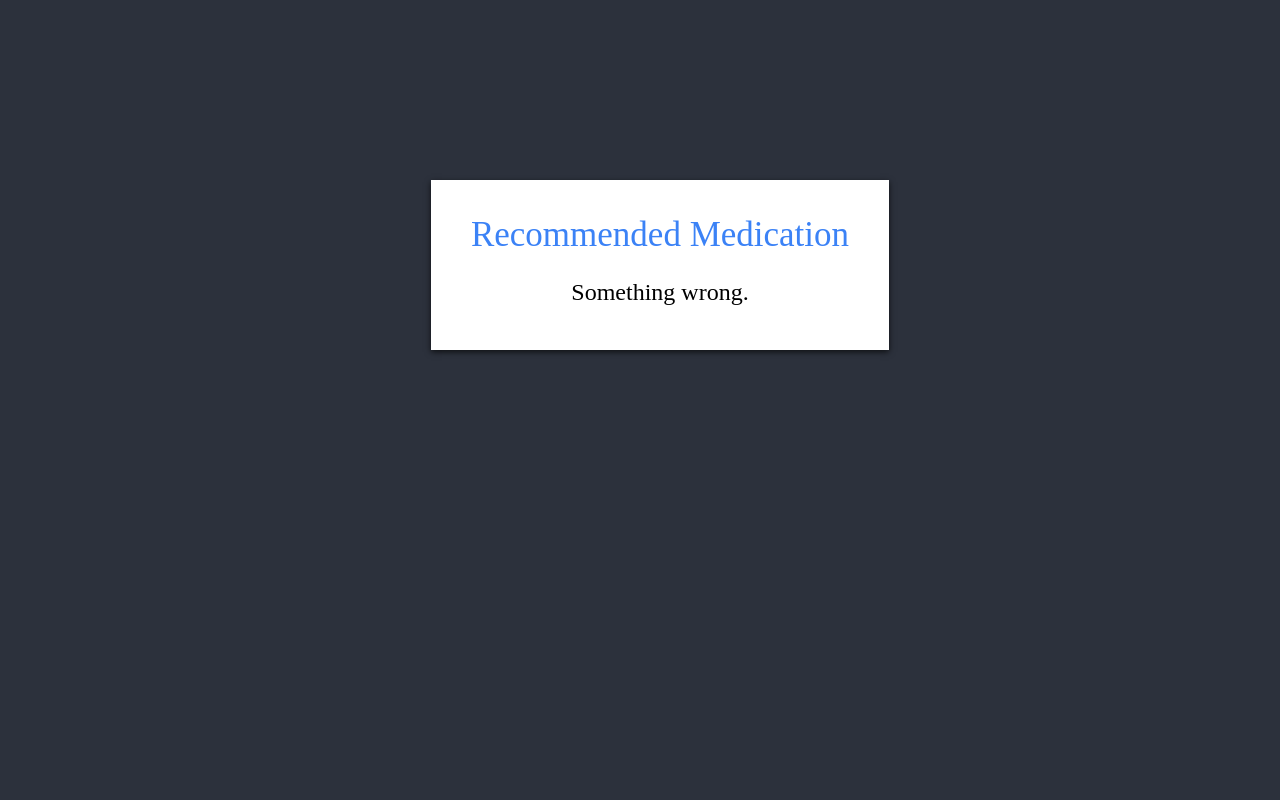
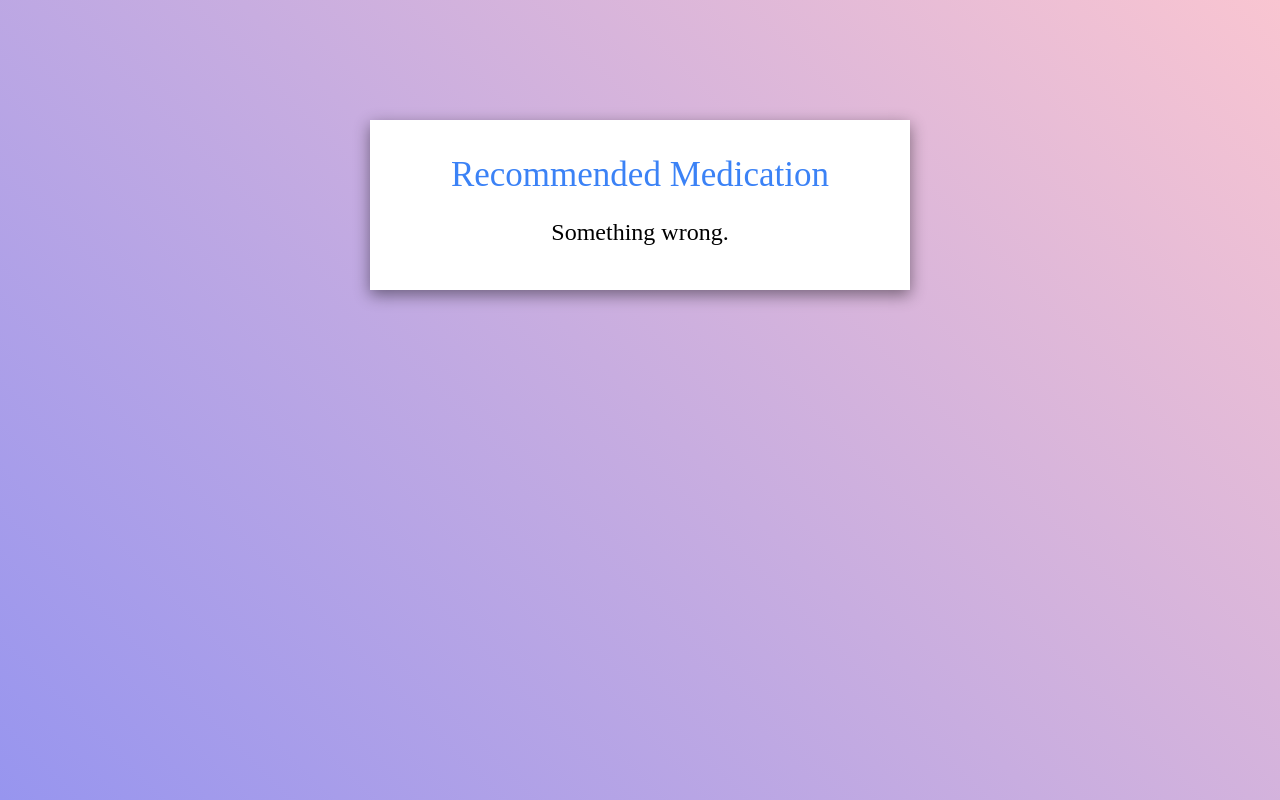
Before and after one commit to ahmedshaik982/Medi-FInder-App, a Flask app: template templates/result.html in a window 1280 px wide. Run offline with Flask 2, Linux system fonts and the light colour scheme; the template is opened without the code that fills it, so the values that code supplies are empty.

Commit message:
Update result.html

```diff
--- a/templates/result.html
+++ b/templates/result.html
@@ -3,7 +3,7 @@
 <head>
   <meta charset="UTF-8">
   <meta name="viewport" content="width=device-width, initial-scale=1.0">
-  <title>Recommended Medication</title>
+  <title>Centered Card with Margin Top</title>
   <style>
     body {
       margin: 0;
@@ -11,23 +11,27 @@
       justify-content: center;
       align-items: flex-start;
       min-height: 100vh;
-      background-color: #2C313C;
+      background-image: linear-gradient(45deg, #9795EF, #F9C5D1);
+    }
+    .contai{
+      background-image: linear-gradient(45deg, #9795EF, #F9C5D1);
     }
 
     .card {
-      margin-top: 180px;
+      margin-top: 120px;
       max-width: 500px;
       width: 100%;
       padding: 20px;
       background-color: #fff;
-      box-shadow: 0 2px 6px rgba(0, 1, 2, 0.7);
+      box-shadow: 0 5px 15px rgba(0, 0, 0, 0.45);
+      transition: box-shadow 0.3s ease;
 
     }
 
     .heading {
       margin-top: 15px;
       font-size: 35px;
-      color: #3b82f6; /* Blue color for the heading */
+      color: #3b82f6;
       text-align: center;
     }
 
@@ -46,7 +50,7 @@
 }
 
 @media screen and (max-width: 767px) {
-      /* Adjust the styles for mobile devices */
+
      .card{
         width:100%;
         max-width:270px;
@@ -57,14 +61,10 @@
 
 }
 
-
-
-
-
   </style>
 </head>
 <body>
-  <div class="contai">
+
   <div class="card">
     <div class="heading">Recommended Medication</div>
     <div class="body-content">
```
